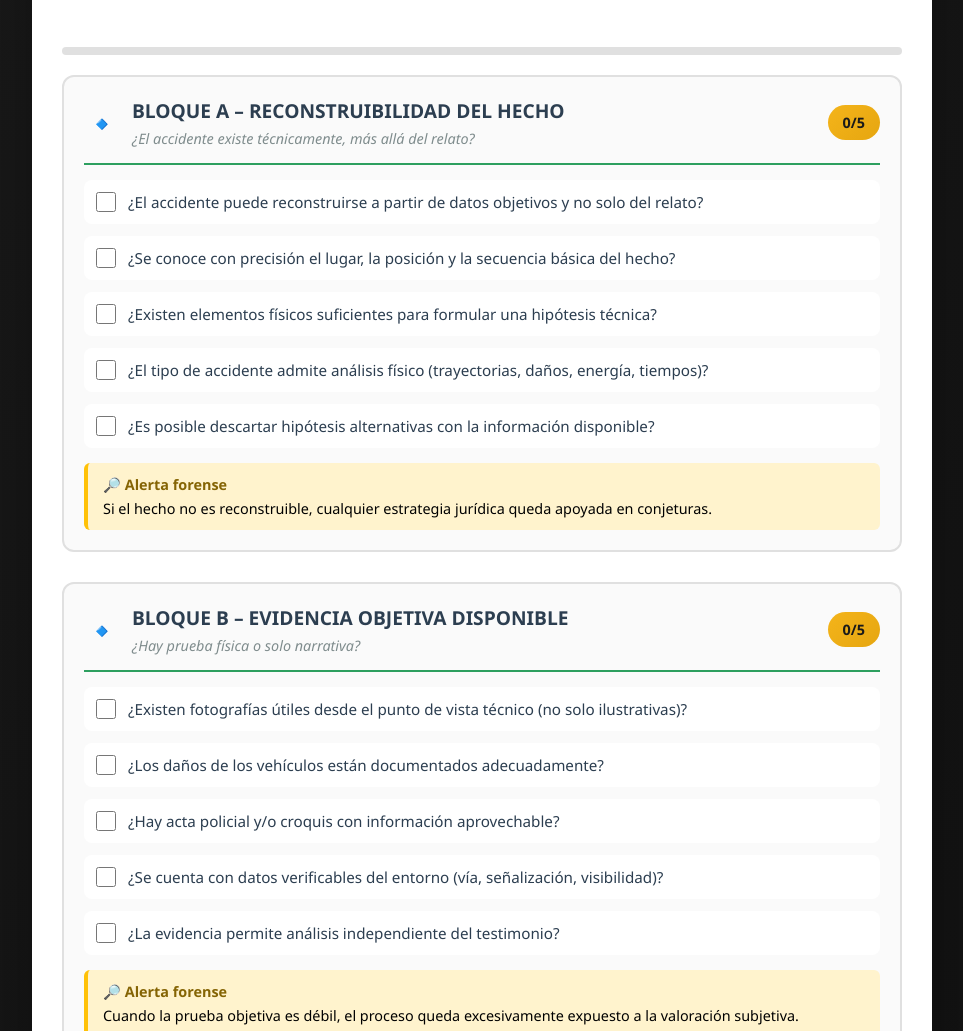
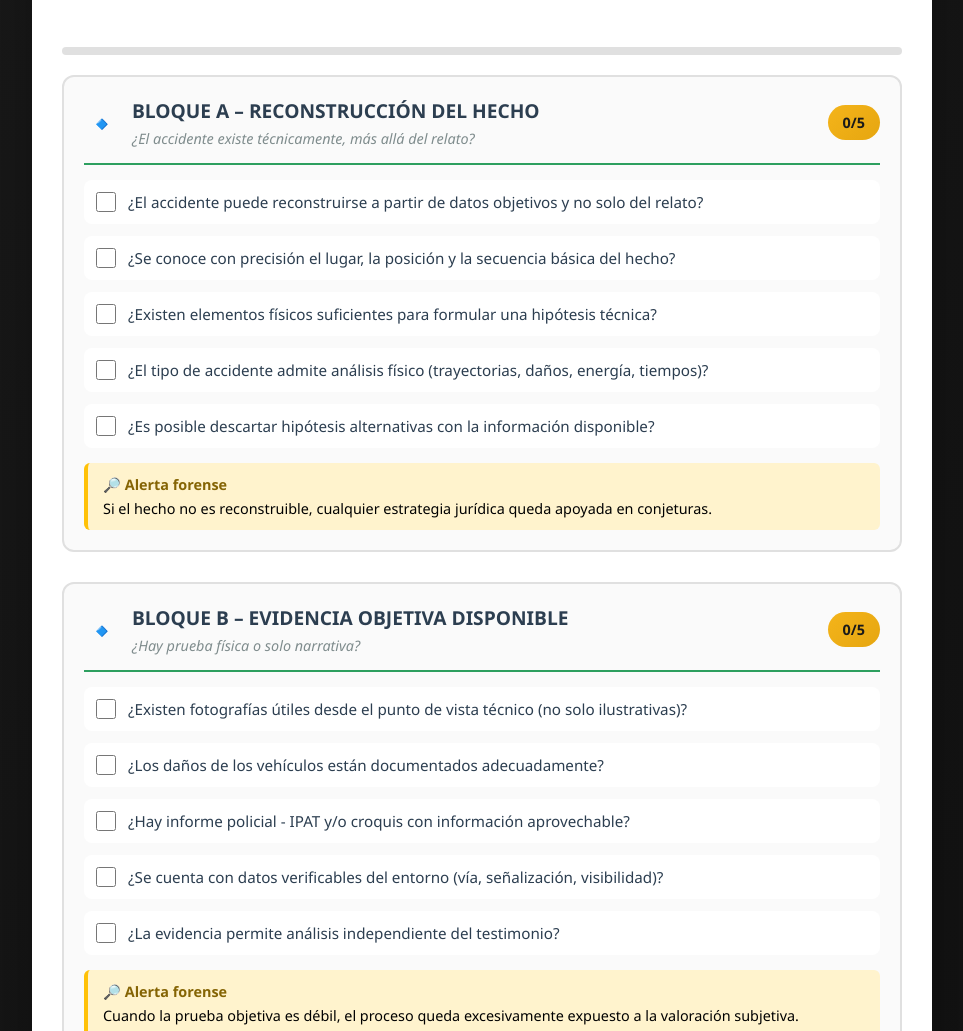
Before and after one commit to IRSVIAL/webinar, a plain HTML site: page index.html in a window 1280 px wide. Shown: the part 325-1356 px from the top of the page, without its empty margins (158-1121 px from the left). Drawn offline with Linux system fonts and the light colour scheme.

Commit message:
Update text in index.html for clarity

```diff
--- a/index.html
+++ b/index.html
@@ -371,7 +371,7 @@
                 <div class="bloque-header">
                     <div class="bloque-icon">🔹</div>
                     <div class="bloque-title">
-                        <h2>BLOQUE A – RECONSTRUIBILIDAD DEL HECHO</h2>
+                        <h2>BLOQUE A – RECONSTRUCCIÓN DEL HECHO</h2>
                         <div class="bloque-subtitle">¿El accidente existe técnicamente, más allá del relato?</div>
                     </div>
                     <div class="bloque-counter" data-counter="A">0/5</div>
@@ -440,7 +440,7 @@
                 <div class="checklist-item">
                     <label>
                         <input type="checkbox" data-bloque="B">
-                        ¿Hay acta policial y/o croquis con información aprovechable?
+                        ¿Hay informe policial - IPAT y/o croquis con información aprovechable?
                     </label>
                 </div>
                 <div class="checklist-item">
@@ -701,7 +701,7 @@
             } else {
                 pasos.push({ paso: 1, resultado: '❌ NO', detalle: 'El hecho NO es reconstruible', continua: false });
                 viabilidad = 'baja';
-                recomendacion = '❌ NO AVANZAR / Negociar de mínima';
+                recomendacion = '❌ NO AVANZAR / Conciliar pronto';
                 return { pasos, viabilidad, recomendacion };
             }
 
```
